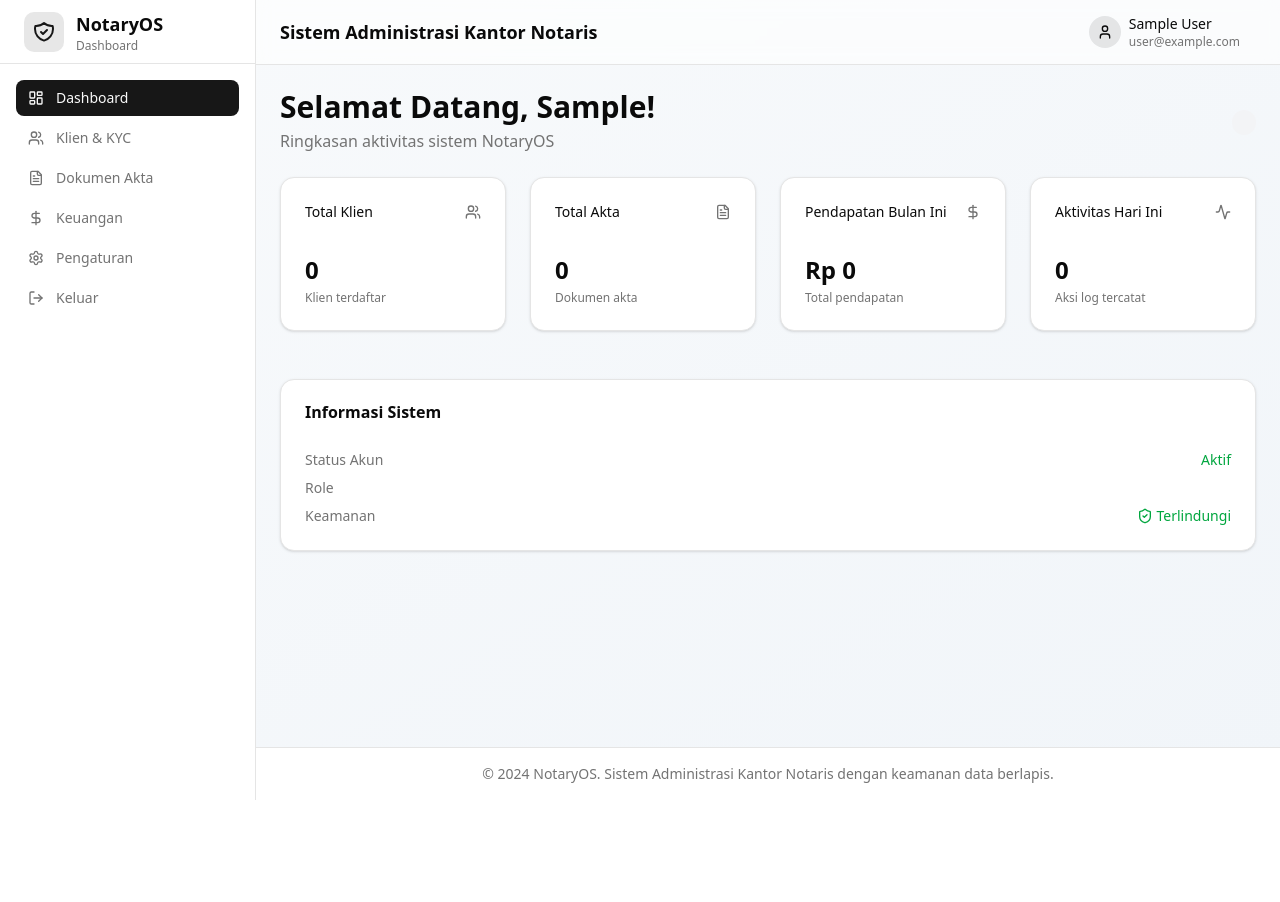
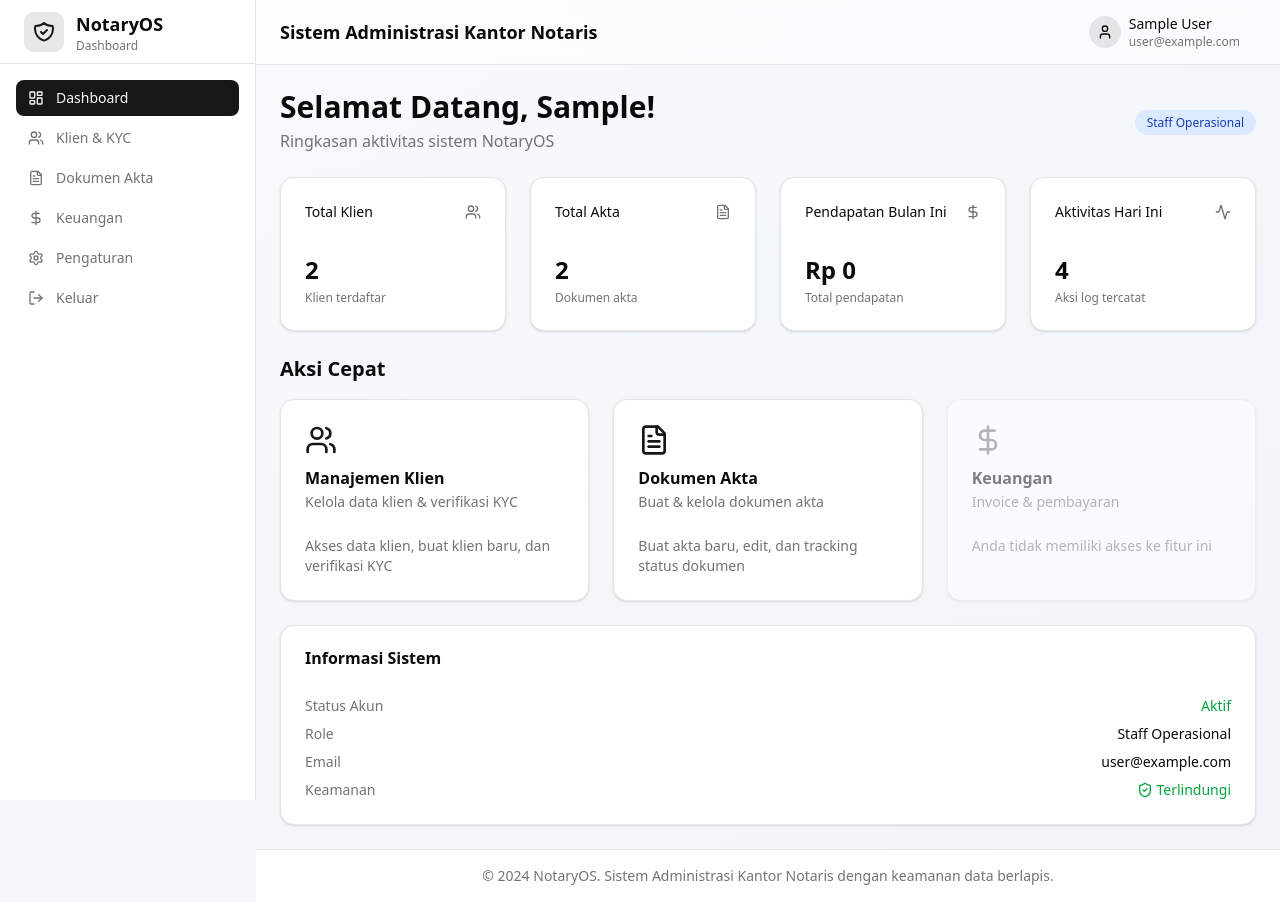
Before and after one commit to delsybakhtiar/NotaryOS, a Next.js app: page /dashboard in a window 1280 px wide. Before the commit the page ends 800 px from the top, so only its background shows below. Built offline with nearby package versions, Linux system fonts and the light colour scheme; no server answers; sample sign-in values are in the browser's storage.

Commit message:
ab4e0404-a64a-43d5-9d82-273ffb73e0cd

```diff
--- a/src/app/dashboard/page.tsx
+++ b/src/app/dashboard/page.tsx
@@ -38,6 +38,12 @@ export default function DashboardHomePage() {
     return null;
   }
 
+  // Debug: Log session to check role
+  console.log('Session:', session);
+  console.log('User Role:', session.user?.role);
+
+  const userRole = session.user?.role || 'STAFF';
+
   const getRoleBadgeColor = (role: string) => {
     switch (role) {
       case 'ADMIN':
@@ -64,6 +70,11 @@ export default function DashboardHomePage() {
     }
   };
 
+  // Check access permissions
+  const canAccessClients = userRole === 'ADMIN' || userRole === 'STAFF';
+  const canAccessDocuments = userRole === 'ADMIN' || userRole === 'STAFF';
+  const canAccessFinance = userRole === 'ADMIN' || userRole === 'FINANCE';
+
   return (
     <div className="space-y-6">
       {/* Welcome Section */}
@@ -73,8 +84,8 @@ export default function DashboardHomePage() {
           <p className="text-muted-foreground mt-1">Ringkasan aktivitas sistem NotaryOS</p>
         </div>
         <div className="text-right">
-          <span className={`px-3 py-1 rounded-full text-xs font-medium ${getRoleBadgeColor(session.user.role)}`}>
-            {getRoleLabel(session.user.role)}
+          <span className={`px-3 py-1 rounded-full text-xs font-medium ${getRoleBadgeColor(userRole)}`}>
+            {getRoleLabel(userRole)}
           </span>
         </div>
       </div>
@@ -87,7 +98,7 @@ export default function DashboardHomePage() {
             <Users className="h-4 w-4 text-muted-foreground" />
           </CardHeader>
           <CardContent>
-            <div className="text-2xl font-bold">0</div>
+            <div className="text-2xl font-bold">2</div>
             <p className="text-xs text-muted-foreground mt-1">Klien terdaftar</p>
           </CardContent>
         </Card>
@@ -98,7 +109,7 @@ export default function DashboardHomePage() {
             <FileText className="h-4 w-4 text-muted-foreground" />
           </CardHeader>
           <CardContent>
-            <div className="text-2xl font-bold">0</div>
+            <div className="text-2xl font-bold">2</div>
             <p className="text-xs text-muted-foreground mt-1">Dokumen akta</p>
           </CardContent>
         </Card>
@@ -120,55 +131,118 @@ export default function DashboardHomePage() {
             <Activity className="h-4 w-4 text-muted-foreground" />
           </CardHeader>
           <CardContent>
-            <div className="text-2xl font-bold">0</div>
+            <div className="text-2xl font-bold">4</div>
             <p className="text-xs text-muted-foreground mt-1">Aksi log tercatat</p>
           </CardContent>
         </Card>
       </div>
 
       {/* Quick Actions */}
-      <div className="grid gap-6 md:grid-cols-3">
-        {(session.user.role === 'ADMIN' || session.user.role === 'STAFF') && (
-          <>
+      <div>
+        <h2 className="text-xl font-semibold mb-4">Aksi Cepat</h2>
+        <div className="grid gap-6 md:grid-cols-3">
+          {canAccessClients ? (
             <Link href="/dashboard/clients">
-              <Card className="hover:shadow-lg transition-shadow cursor-pointer h-full">
+              <Card className="hover:shadow-lg transition-all cursor-pointer h-full group hover:border-primary/50">
                 <CardHeader>
-                  <Users className="h-8 w-8 text-primary mb-2" />
-                  <CardTitle>Manajemen Klien</CardTitle>
+                  <Users className="h-8 w-8 text-primary mb-2 group-hover:scale-110 transition-transform" />
+                  <CardTitle className="group-hover:text-primary transition-colors">Manajemen Klien</CardTitle>
                   <CardDescription>
                     Kelola data klien & verifikasi KYC
                   </CardDescription>
                 </CardHeader>
+                <CardContent>
+                  <p className="text-sm text-muted-foreground">
+                    Akses data klien, buat klien baru, dan verifikasi KYC
+                  </p>
+                </CardContent>
               </Card>
             </Link>
+          ) : (
+            <Card className="h-full opacity-50">
+              <CardHeader>
+                <Users className="h-8 w-8 text-muted-foreground mb-2" />
+                <CardTitle>Manajemen Klien</CardTitle>
+                <CardDescription>
+                  Kelola data klien & verifikasi KYC
+                </CardDescription>
+              </CardHeader>
+              <CardContent>
+                <p className="text-sm text-muted-foreground">
+                  Anda tidak memiliki akses ke fitur ini
+                </p>
+              </CardContent>
+            </Card>
+          )}
 
+          {canAccessDocuments ? (
             <Link href="/dashboard/documents">
-              <Card className="hover:shadow-lg transition-shadow cursor-pointer h-full">
+              <Card className="hover:shadow-lg transition-all cursor-pointer h-full group hover:border-primary/50">
                 <CardHeader>
-                  <FileText className="h-8 w-8 text-primary mb-2" />
-                  <CardTitle>Dokumen Akta</CardTitle>
+                  <FileText className="h-8 w-8 text-primary mb-2 group-hover:scale-110 transition-transform" />
+                  <CardTitle className="group-hover:text-primary transition-colors">Dokumen Akta</CardTitle>
                   <CardDescription>
                     Buat & kelola dokumen akta
                   </CardDescription>
                 </CardHeader>
+                <CardContent>
+                  <p className="text-sm text-muted-foreground">
+                    Buat akta baru, edit, dan tracking status dokumen
+                  </p>
+                </CardContent>
               </Card>
             </Link>
-          </>
-        )}
+          ) : (
+            <Card className="h-full opacity-50">
+              <CardHeader>
+                <FileText className="h-8 w-8 text-muted-foreground mb-2" />
+                <CardTitle>Dokumen Akta</CardTitle>
+                <CardDescription>
+                  Buat & kelola dokumen akta
+                </CardDescription>
+              </CardHeader>
+              <CardContent>
+                <p className="text-sm text-muted-foreground">
+                  Anda tidak memiliki akses ke fitur ini
+                </p>
+              </CardContent>
+            </Card>
+          )}
 
-        {(session.user.role === 'ADMIN' || session.user.role === 'FINANCE') && (
-          <Link href="/dashboard/finance">
-            <Card className="hover:shadow-lg transition-shadow cursor-pointer h-full">
+          {canAccessFinance ? (
+            <Link href="/dashboard/finance">
+              <Card className="hover:shadow-lg transition-all cursor-pointer h-full group hover:border-primary/50">
+                <CardHeader>
+                  <DollarSign className="h-8 w-8 text-primary mb-2 group-hover:scale-110 transition-transform" />
+                  <CardTitle className="group-hover:text-primary transition-colors">Keuangan</CardTitle>
+                  <CardDescription>
+                    Invoice & pembayaran
+                  </CardDescription>
+                </CardHeader>
+                <CardContent>
+                  <p className="text-sm text-muted-foreground">
+                    Kelola invoice, tracking pembayaran, dan laporan keuangan
+                  </p>
+                </CardContent>
+              </Card>
+            </Link>
+          ) : (
+            <Card className="h-full opacity-50">
               <CardHeader>
-                <DollarSign className="h-8 w-8 text-primary mb-2" />
+                <DollarSign className="h-8 w-8 text-muted-foreground mb-2" />
                 <CardTitle>Keuangan</CardTitle>
                 <CardDescription>
                   Invoice & pembayaran
                 </CardDescription>
               </CardHeader>
+              <CardContent>
+                <p className="text-sm text-muted-foreground">
+                  Anda tidak memiliki akses ke fitur ini
+                </p>
+              </CardContent>
             </Card>
-          </Link>
-        )}
+          )}
+        </div>
       </div>
 
       {/* System Info */}
@@ -184,7 +258,11 @@ export default function DashboardHomePage() {
             </div>
             <div className="flex justify-between">
               <span className="text-muted-foreground">Role</span>
-              <span className="font-medium">{getRoleLabel(session.user.role)}</span>
+              <span className="font-medium">{getRoleLabel(userRole)}</span>
+            </div>
+            <div className="flex justify-between">
+              <span className="text-muted-foreground">Email</span>
+              <span className="font-medium">{session.user.email}</span>
             </div>
             <div className="flex justify-between">
               <span className="text-muted-foreground">Keamanan</span>
```
